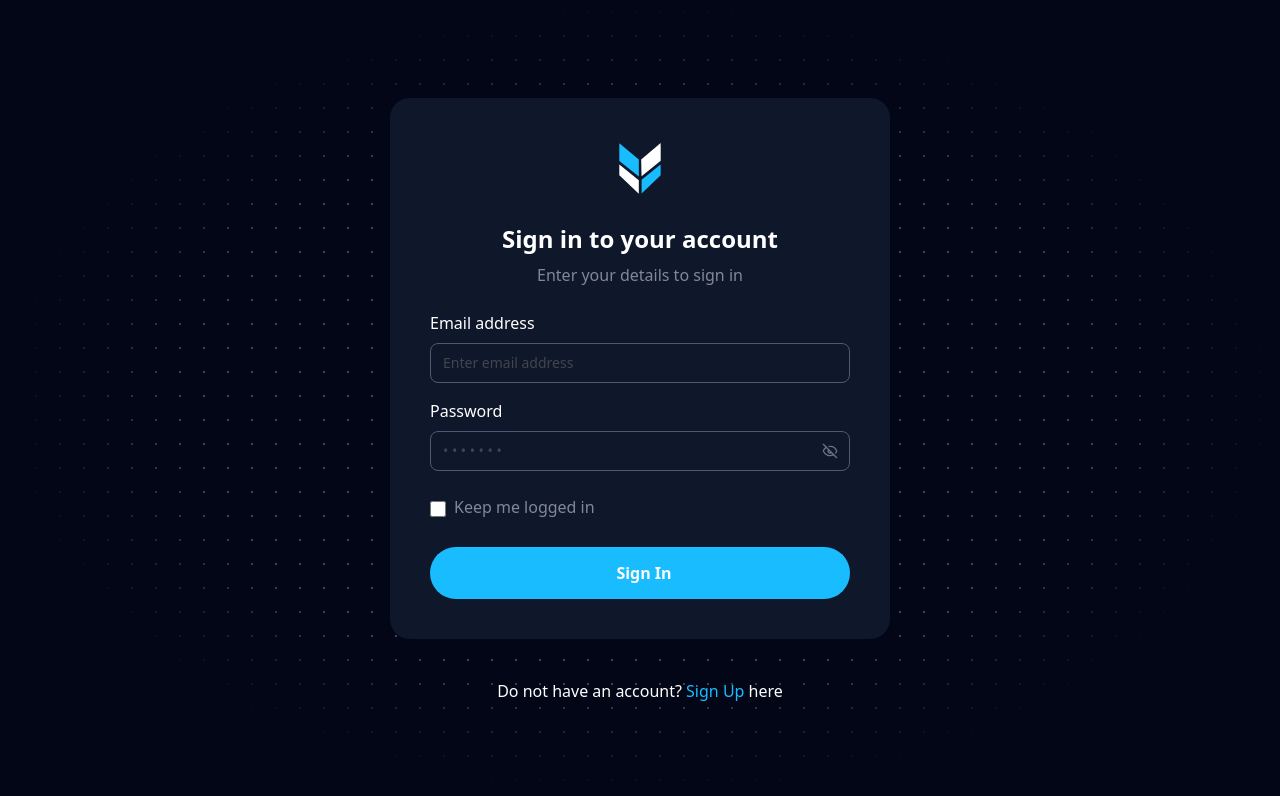
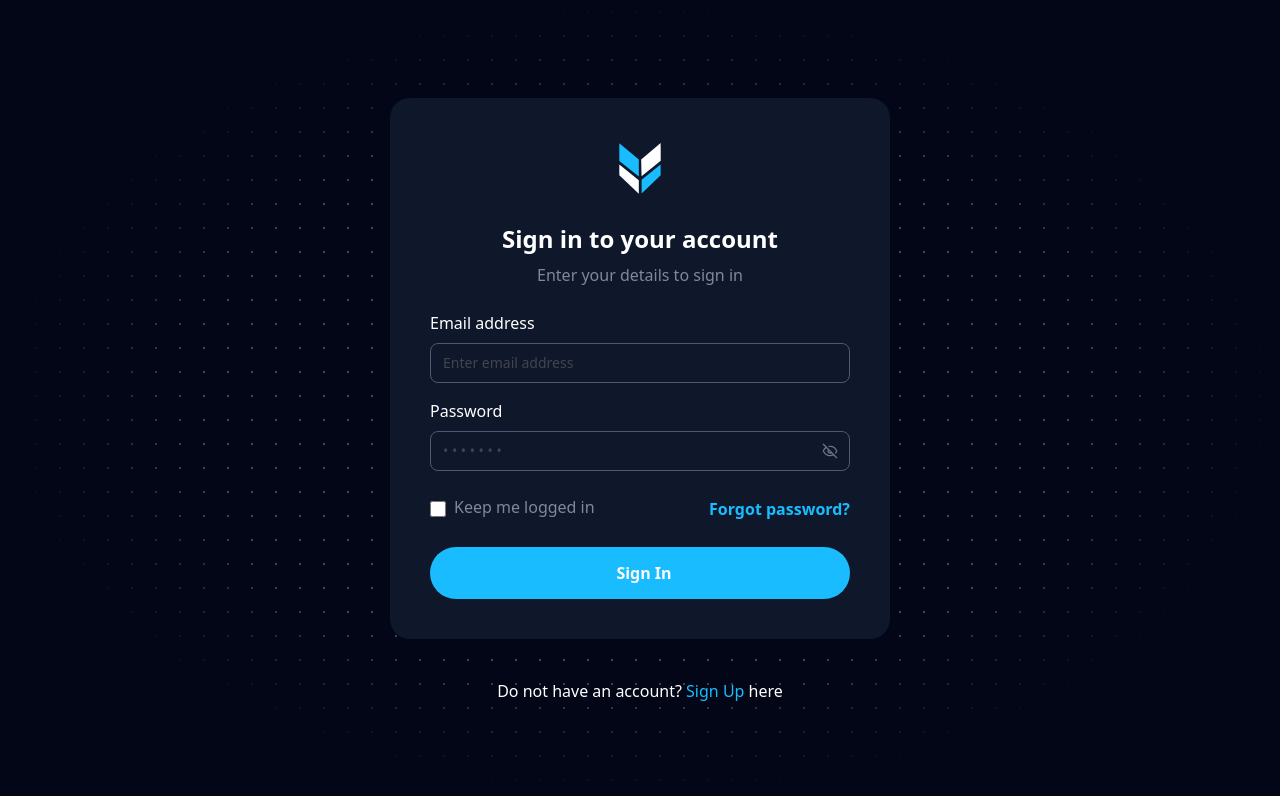
Before and after one commit to ILM-AI-LTD/ilm-ai-frontend, a Next.js app: page /auth/sign-in in a window 1280 px wide. Shown: the top 796 px of the page. Built offline with nearby package versions, Linux system fonts and the light colour scheme; no server answers.

Commit message:
Add forgot password link to sign-in form

```diff
--- a/feature/auth/components/sign-in/SignInForm.tsx
+++ b/feature/auth/components/sign-in/SignInForm.tsx
@@ -7,6 +7,7 @@ import { SignInSchema } from '@/schema';
 import { useFormik } from 'formik';
 import { useRouter } from 'next/navigation';
 import { useAuth } from '../../hooks/useAuth';
+import Link from 'next/link';
 
 const SignInForm = () => {
     const router = useRouter()
@@ -86,6 +87,10 @@ const SignInForm = () => {
                     />
                     <label htmlFor="remember-me" className="text-base text-label-color mb-1">Keep me logged in</label>
                 </div>
+
+                <Link href="/auth/reset-password">
+                    <p className="text-base text-brand-color hover:text-brand-color font-semibold">Forgot password?</p>
+                </Link>
             </div>
 
             <CustomButton
```
